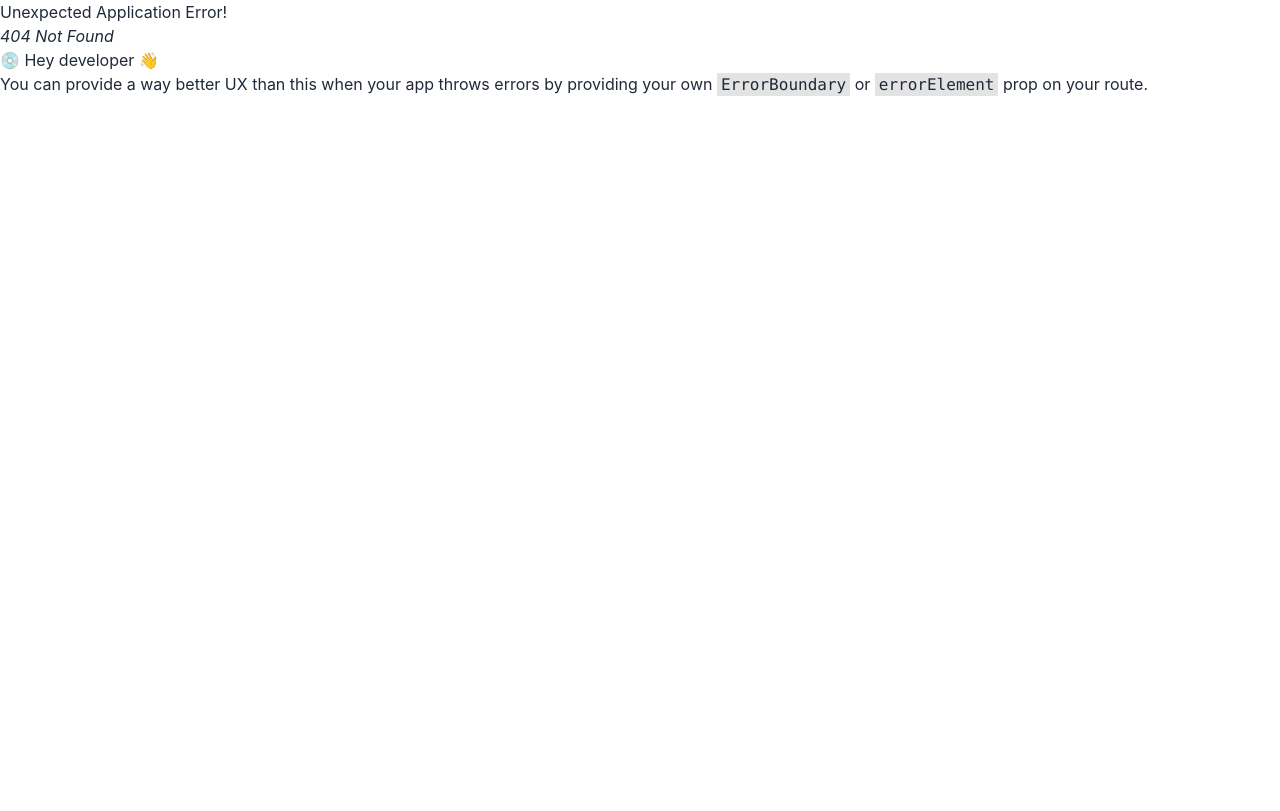
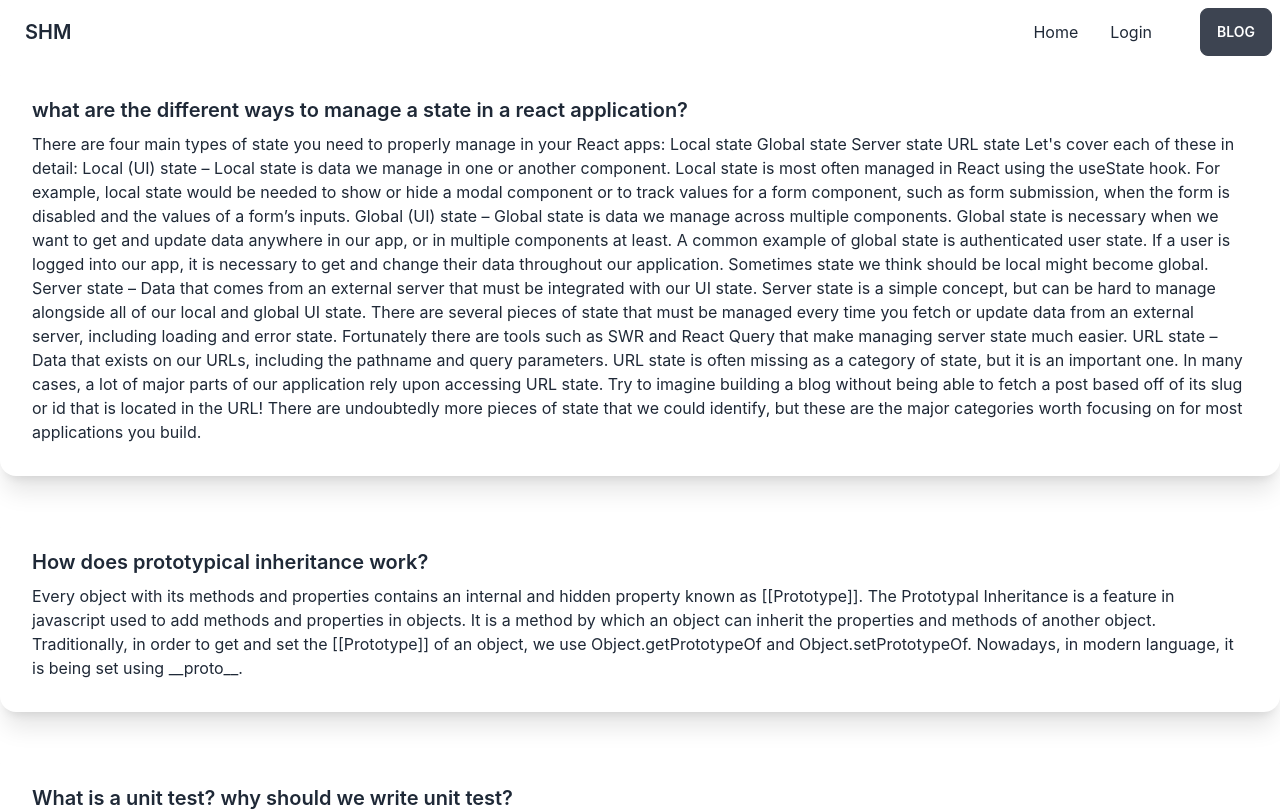
Before and after one commit to Hiru1728/assignment-twelve-mobile-resale-market, a React (Create React App) app: page /blog in a window 1280 px wide. Before the commit this address had no page. Shown: the top 811 px of the page. Built offline with nearby package versions, Linux system fonts and the light colour scheme.

Commit message:
added the blog section

```diff
--- a/package.json
+++ b/package.json
@@ -7,8 +7,10 @@
     "@testing-library/react": "^13.4.0",
     "@testing-library/user-event": "^13.5.0",
     "daisyui": "^2.42.0",
+    "firebase": "^9.14.0",
     "react": "^18.2.0",
     "react-dom": "^18.2.0",
+    "react-hook-form": "^7.39.4",
     "react-router-dom": "^6.4.3",
     "react-scripts": "5.0.1",
     "web-vitals": "^2.1.4"
--- /dev/null
+++ b/src/Pages/Blog/Blog.js
@@ -0,0 +1,85 @@
+import React from 'react';
+
+const Blog = () => {
+  return (
+    <div>
+      <div className="card bg-base-100 shadow-xl  mb-10">
+        <div className="card-body">
+          <h2 className="card-title">what are the different ways to manage a state in a react application?</h2>
+          <p>There are four main types of state you need to properly manage in your React apps:
+
+            Local state
+            Global state
+            Server state
+            URL state
+            Let's cover each of these in detail:
+
+            Local (UI) state – Local state is data we manage in one or another component.
+
+            Local state is most often managed in React using the useState hook.
+
+            For example, local state would be needed to show or hide a modal component or to track values for a form component, such as form submission, when the form is disabled and the values of a form’s inputs.
+
+            Global (UI) state – Global state is data we manage across multiple components.
+
+            Global state is necessary when we want to get and update data anywhere in our app, or in multiple components at least.
+
+            A common example of global state is authenticated user state. If a user is logged into our app, it is necessary to get and change their data throughout our application.
+
+            Sometimes state we think should be local might become global.
+
+            Server state – Data that comes from an external server that must be integrated with our UI state.
+
+            Server state is a simple concept, but can be hard to manage alongside all of our local and global UI state.
+
+            There are several pieces of state that must be managed every time you fetch or update data from an external server, including loading and error state.
+
+            Fortunately there are tools such as SWR and React Query that make managing server state much easier.
+
+            URL state – Data that exists on our URLs, including the pathname and query parameters.
+
+            URL state is often missing as a category of state, but it is an important one.
+            In many cases, a lot of major parts of our application rely upon accessing URL state. Try to imagine building a blog without being able to fetch a post based off of its slug or id that is located in the URL!
+
+            There are undoubtedly more pieces of state that we could identify, but these are the major categories worth focusing on for most applications you build.</p>
+        </div>
+      </div>
+      <div className="card bg-base-100 shadow-xl mb-10">
+        <div className="card-body">
+          <h2 className="card-title">How does prototypical inheritance work?</h2>
+          <p>Every object with its methods and properties contains an internal and hidden property known as [[Prototype]]. The Prototypal Inheritance is a feature in javascript used to add methods and properties in objects. It is a method by which an object can inherit the properties and methods of another object. Traditionally, in order to get and set the [[Prototype]] of an object, we use Object.getPrototypeOf and Object.setPrototypeOf. Nowadays, in modern language, it is being set using __proto__.</p>
+        </div>
+      </div>
+      <div className="card bg-base-100 shadow-xl mb-10">
+        <div className="card-body">
+          <h2 className="card-title">What is a unit test? why should we write unit test?</h2>
+          <p>Unit testing is a software development process in which the smallest testable parts of an application, called units, are individually and independently scrutinized for proper operation. This testing methodology is done during the development process by the software developers and sometimes QA staff.  The main objective of unit testing is to isolate written code to test and determine if it works as intended.
+
+            Unit testing is an important step in the development process, because if done correctly, it can help detect early flaws in code which may be more difficult to find in later testing stages.
+
+            Unit testing is a component of test-driven development (TDD), a pragmatic methodology that takes a meticulous approach to building a product by means of continual testing and revision. This testing method is also the first level of software testing, which is performed before other testing methods such as integration testing. Unit tests are typically isolated to ensure a unit does not rely on any external code or functions. Testing can be done manually but is often automated.</p>
+        </div>
+      </div>
+      <div className="card bg-base-100 shadow-xl mb-10">
+        <div className="card-body">
+          <h2 className="card-title">React vs Angular vs Vue</h2>
+          <p> <strong>Angular:</strong>
+            <br />
+            Angular has a steep learning curve, considering it is a complete solution, and mastering Angular requires you to learn associated concepts like TypeScript and MVC. Even though it takes time to learn Angular, the investment pays dividends in terms of understanding how the front end works.
+            <br />
+            <br />
+            <strong>React:</strong>
+            <br />
+            React offers a Getting Started guide that should help one set up React in about an hour. The documentation is thorough and complete, with solutions to common issues already present on Stack Overflow. React is not a complete framework and advanced features require the use of third-party libraries. This makes the learning curve of the core framework not so steep but depends on the path you take with additional functionality. However, learning to use React does not necessarily mean that you are using the best practices.
+            <br />
+            <br />
+            <strong> Vue:</strong>
+            <br />
+            Vue provides higher customizability and hence is easier to learn than Angular or React. Further, Vue has an overlap with Angular and React with respect to their functionality like the use of components. Hence, the transition to Vue from either of the two is an easy option. However, simplicity and flexibility of Vue is a double-edged sword — it allows poor code, making it difficult to debug and test.</p>
+        </div>
+      </div>
+    </div>
+  );
+};
+
+export default Blog;
--- a/src/Pages/Login/Login.js
+++ b/src/Pages/Login/Login.js
@@ -1,9 +1,59 @@
-import React from 'react';
+import React, { useState } from 'react';
+import { useForm } from 'react-hook-form';
+import { Link } from 'react-router-dom';
 
 const Login = () => {
+    const { register, formState: { errors }, handleSubmit
+    } = useForm();
+    const [loginError, setLoginError] = useState('');
+    const [loginUserEmail, setLoginUserEmail] = useState('');
+
+    const handleLogin = (data) => {
+        console.log(data);
+        setLoginError('');
+
+    }
+
     return (
-        <div>
+        <div className='h-[800px] flex justify-center items-center'>
+            <div className='w-96 p-7'>
+                <h2 className='text-xl text-center'>Login</h2>
+                <form onSubmit={handleSubmit(handleLogin)}>
+                    <div className="form-control w-full max-w-xs">
+                        <label className="label">
+                            <span className="label-text">Email</span>
+                        </label>
+                        <input type="email" {...register("email", {
+                            required: "Email Address is required"
+                        })}
 
+                            className="input input-bordered w-full max-w-xs" />
+                        {errors.email && <p className='text-red-600'>{errors.email?.message}</p>}
+                    </div>
+                    <div className="form-control w-full max-w-xs">
+                        <label className="label">
+                            <span className="label-text">Password</span>
+                        </label>
+                        <input type="password"
+                            {...register("password", {
+                                required: "Password is required",
+                                minLength: { value: 6, message: 'Password must be 6 characters or longer' }
+                            })} className="input input-bordered w-full max-w-xs" />
+
+                        <label className="label">
+                            <span className="label-text">Forget Password?</span>
+                        </label>
+                        {errors.password && <p className='text-red-600'>{errors.password?.message}</p>}
+                    </div>
+                    <input className='btn btn-accent w-full' value='Login' type="submit" />
+                    <div>
+                        {loginError && <p>{loginError}</p>}
+                    </div>
+                </form>
+                <p>New to Second Hand Mobile Market<Link className='text-secondary' to='/signup'>Create New Account</Link></p>
+                <div className='divider'>OR</div>
+                <button className='btn btn-outline btn-accent w-full'>CONTINUE WITH GOOGLE</button>
+            </div>
         </div>
     );
 };
--- a/src/Pages/Shared/Navbar/Navbar.js
+++ b/src/Pages/Shared/Navbar/Navbar.js
@@ -4,7 +4,7 @@ import { Link } from 'react-router-dom';
 const Navbar = () => {
     const menuItems = <React.Fragment>
         <li><Link to='/'>Home</Link></li>
-        <li><Link>Login</Link></li>
+        <li><Link to='/login'>Login</Link></li>
     </React.Fragment>
 
 
@@ -19,7 +19,7 @@ const Navbar = () => {
                         {menuItems}
                     </ul>
                 </div>
-                <Link className="btn btn-ghost normal-case text-xl">daisyUI</Link>
+                <Link to='/' className="btn btn-ghost normal-case text-xl">SHM</Link>
             </div>
 
             <div className="navbar-end ">
--- a/src/Routes/Routes.js
+++ b/src/Routes/Routes.js
@@ -1,3 +1,4 @@
+import Blog from "../Pages/Blog/Blog";
 import Login from "../Pages/Login/Login";
 
 const { createBrowserRouter } = require("react-router-dom");
@@ -16,6 +17,10 @@ const router = createBrowserRouter([
             {
                 path: '/login',
                 element: <Login></Login>
+            },
+            {
+                path: '/blog',
+                element: <Blog></Blog>
             }
         ]
     }
```
Also changed, not shown: 1 other file (tests, documents, lock files or other folders).
